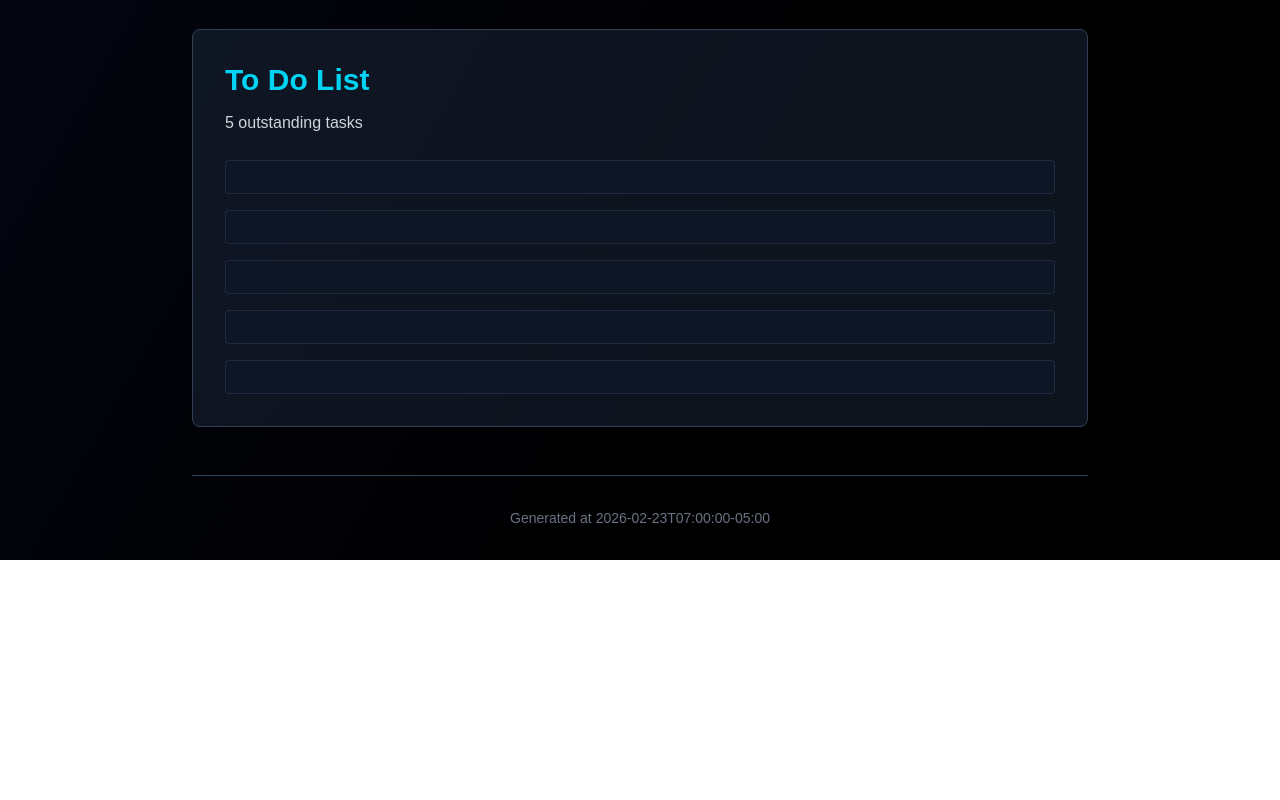
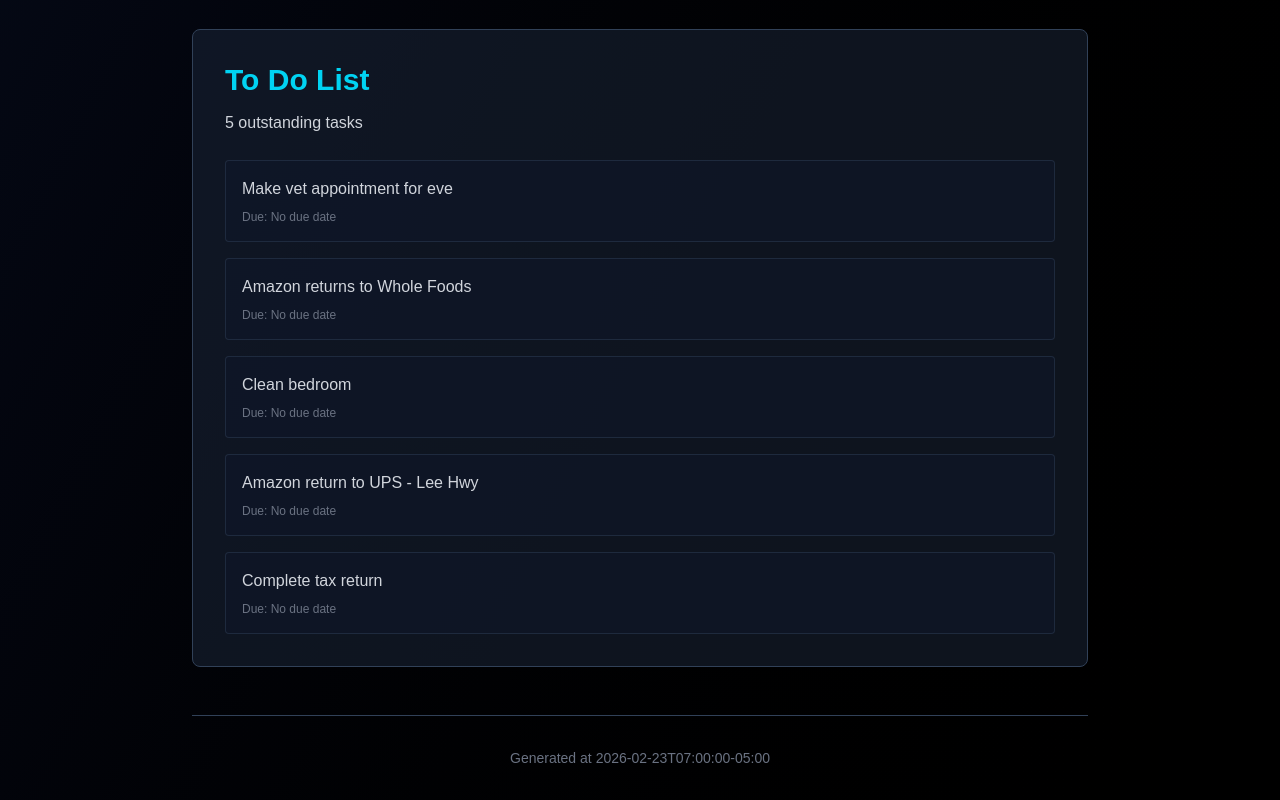
Before and after one commit to Alfred-ai-assistant/The-Alfred-Report, a Next.js app: page / in a window 1280 px wide. Shown: the part 1715-2515 px from the top of the page. Before the commit the page ends 2275 px from the top, so only its background shows below. Built offline with nearby package versions, Linux system fonts and the light colour scheme.

Commit message:
Add Todoist item rendering to display task content and due dates

```diff
--- a/app/page.tsx
+++ b/app/page.tsx
@@ -97,8 +97,23 @@ export default async function Home() {
                           </p>
                         )}
 
+                        {/* Todoist-specific fields */}
+                        {item.content && (
+                          <div>
+                            <p className="text-gray-300 mb-2">
+                              {item.content}
+                            </p>
+                            {(item.due || item.overdue) && (
+                              <div className="flex gap-4 text-xs text-gray-500">
+                                {item.due && <span>Due: {item.due}</span>}
+                                {item.overdue && <span className="text-red-400 font-semibold">OVERDUE</span>}
+                              </div>
+                            )}
+                          </div>
+                        )}
+
                         {/* Generic fields */}
-                        {!item.temperature && item.summary && (
+                        {!item.temperature && !item.content && item.summary && (
                           <p className="text-gray-400 text-sm">
                             {item.summary}
                           </p>
```
